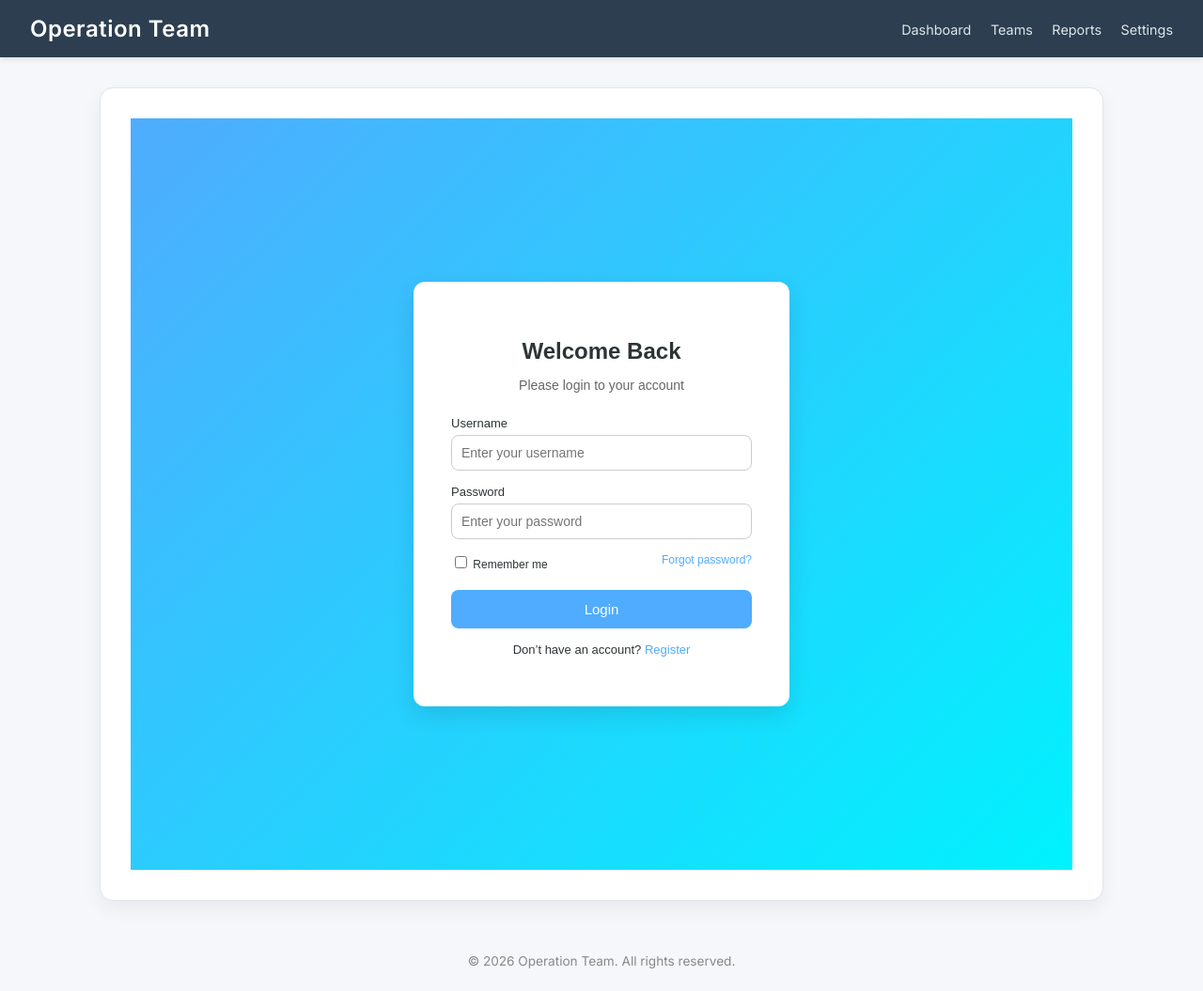
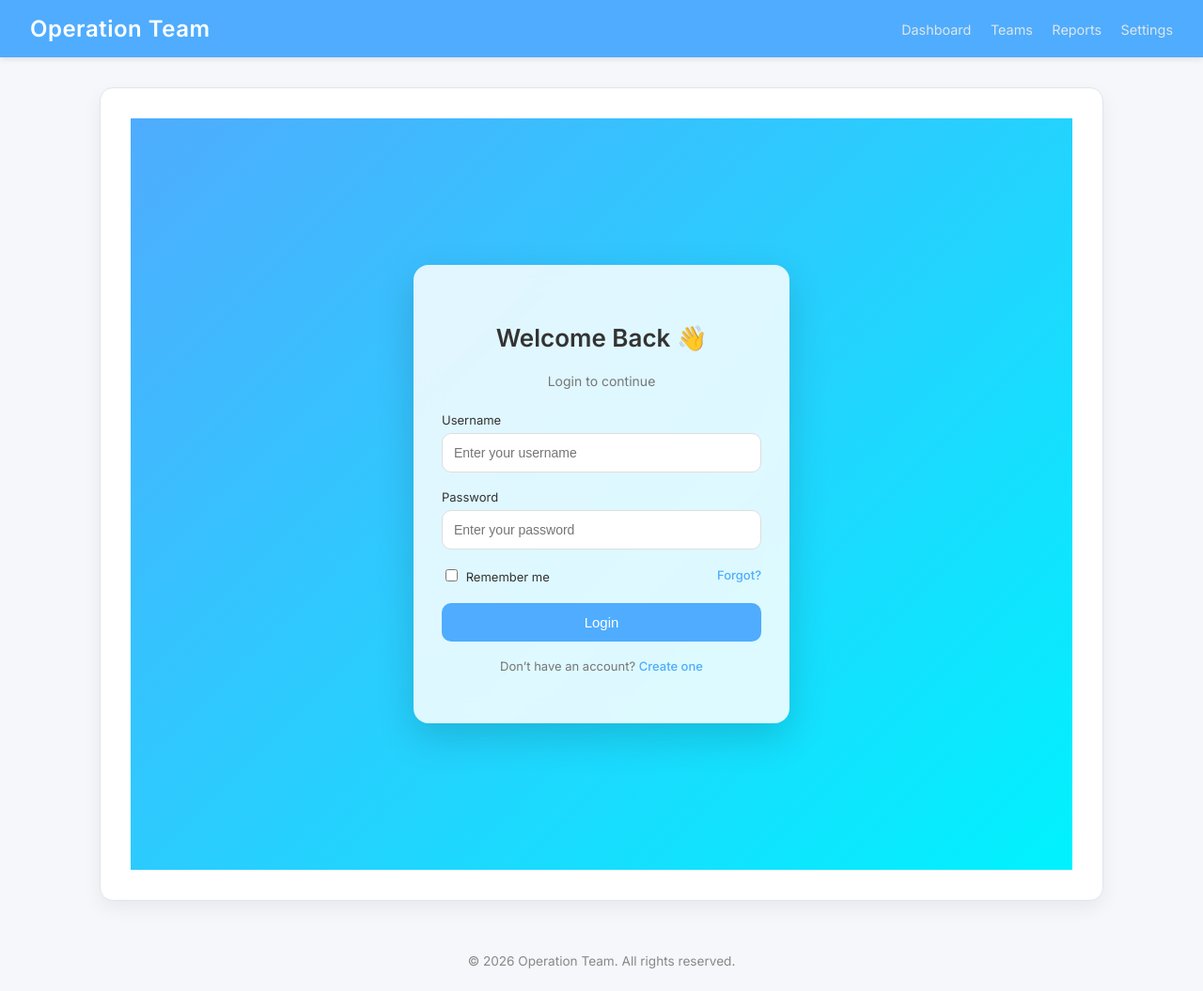
Before and after one commit to clarincehierro001-hue/justforyou, a Flask app: page /login in a window 1280 px wide. Shown: the whole page at 94% size. Run offline with Flask 3, Linux system fonts and the light colour scheme.

Commit message:
login.html

```diff
--- a/templates/login.html
+++ b/templates/login.html
@@ -1,77 +1,111 @@
 {% extends "base.html" %}
 {% block content %}
 <style>
-    .auth-wrapper {
+    :root {
+        --primary: #4facfe;
+        --primary-dark: #3a8dde;
+        --text: #333;
+        --muted: #777;
+    }
+
+    body {
         margin: 0;
-        font-family: Arial, sans-serif;
-        background: linear-gradient(135deg, #4facfe, #00f2fe);
-        height: 100vh;
+        font-family: 'Inter', Arial, sans-serif;
     }
 
     .auth-wrapper {
         display: flex;
         justify-content: center;
         align-items: center;
-        height: 100vh;
+        min-height: 100vh;
+        background: linear-gradient(135deg, #4facfe, #00f2fe);
+        padding: 20px;
     }
 
     .auth-container {
-        background: #fff;
-        padding: 40px;
-        border-radius: 12px;
         width: 100%;
         max-width: 400px;
-        box-shadow: 0 10px 25px rgba(0,0,0,0.1);
+        padding: 40px 30px;
+        border-radius: 16px;
+
+        /* Glass effect */
+        background: rgba(255, 255, 255, 0.85);
+        backdrop-filter: blur(12px);
+
+        box-shadow: 0 15px 40px rgba(0,0,0,0.15);
         text-align: center;
+
+        animation: fadeIn 0.6s ease;
+    }
+
+    @keyframes fadeIn {
+        from {
+            opacity: 0;
+            transform: translateY(20px);
+        }
+        to {
+            opacity: 1;
+            transform: translateY(0);
+        }
     }
 
     .auth-title {
-        margin-bottom: 10px;
-        font-size: 24px;
-        font-weight: bold;
+        font-size: 26px;
+        font-weight: 600;
+        color: var(--text);
     }
 
     .auth-subtitle {
+        margin-top: 5px;
         margin-bottom: 25px;
-        color: #666;
+        color: var(--muted);
         font-size: 14px;
     }
 
     .form-group {
         text-align: left;
-        margin-bottom: 15px;
+        margin-bottom: 18px;
     }
 
     .form-group label {
         display: block;
-        margin-bottom: 5px;
+        margin-bottom: 6px;
         font-size: 13px;
+        color: var(--text);
     }
 
     .form-group input {
         width: 100%;
-        padding: 10px;
-        border-radius: 8px;
-        border: 1px solid #ccc;
+        padding: 12px;
+        border-radius: 10px;
+        border: 1px solid #ddd;
         font-size: 14px;
-        transition: 0.3s;
+        transition: all 0.25s ease;
     }
 
     .form-group input:focus {
-        border-color: #4facfe;
+        border-color: var(--primary);
+        box-shadow: 0 0 0 3px rgba(79, 172, 254, 0.2);
         outline: none;
     }
 
     .form-options {
         display: flex;
         justify-content: space-between;
-        font-size: 12px;
+        align-items: center;
+        font-size: 13px;
         margin-bottom: 20px;
+    }
+
+    .form-options input {
+        margin-right: 5px;
+        cursor: pointer;
     }
 
     .forgot-link {
         text-decoration: none;
-        color: #4facfe;
+        color: var(--primary);
+        font-weight: 500;
     }
 
     .forgot-link:hover {
@@ -82,37 +116,51 @@
         width: 100%;
         padding: 12px;
         border: none;
-        border-radius: 8px;
-        background: #4facfe;
-        color: white;
+        border-radius: 10px;
+        background: var(--primary);
+        color: #fff;
         font-size: 15px;
+        font-weight: 500;
         cursor: pointer;
-        transition: 0.3s;
+        transition: all 0.25s ease;
     }
 
     .btn-primary:hover {
-        background: #3a8dde;
+        background: var(--primary-dark);
+        transform: translateY(-1px);
+    }
+
+    .btn-primary:active {
+        transform: scale(0.98);
     }
 
     .auth-footer {
-        margin-top: 15px;
+        margin-top: 18px;
         font-size: 13px;
+        color: var(--muted);
     }
 
     .auth-footer a {
-        color: #4facfe;
+        color: var(--primary);
         text-decoration: none;
+        font-weight: 500;
     }
 
     .auth-footer a:hover {
         text-decoration: underline;
     }
+
+    @media (max-width: 480px) {
+        .auth-container {
+            padding: 30px 20px;
+        }
+    }
 </style>
 
 <div class="auth-wrapper">
     <div class="auth-container">
-        <h2 class="auth-title">Welcome Back</h2>
-        <p class="auth-subtitle">Please login to your account</p>
+        <h2 class="auth-title">Welcome Back 👋</h2>
+        <p class="auth-subtitle">Login to continue</p>
 
         <form method="POST" class="auth-form" novalidate>
             <div class="form-group">
@@ -143,7 +191,7 @@
                 <label>
                     <input type="checkbox" name="remember"> Remember me
                 </label>
-                <a href="/forgot-password" class="forgot-link">Forgot password?</a>
+                <a href="/forgot-password" class="forgot-link">Forgot?</a>
             </div>
 
             <button type="submit" class="btn-primary">Login</button>
@@ -151,7 +199,7 @@
 
         <p class="auth-footer">
             Don’t have an account?
-            <a href="/register">Register</a>
+            <a href="/register">Create one</a>
         </p>
     </div>
 </div>
```
